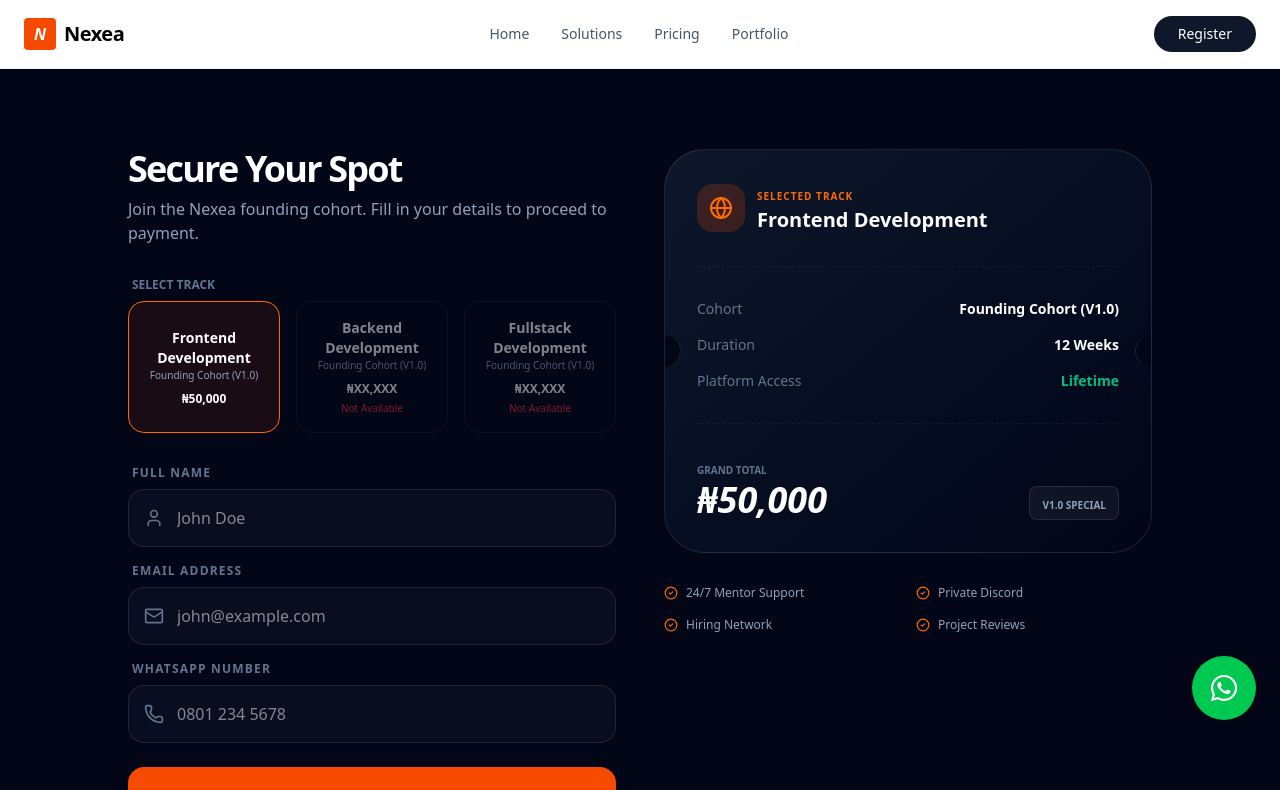
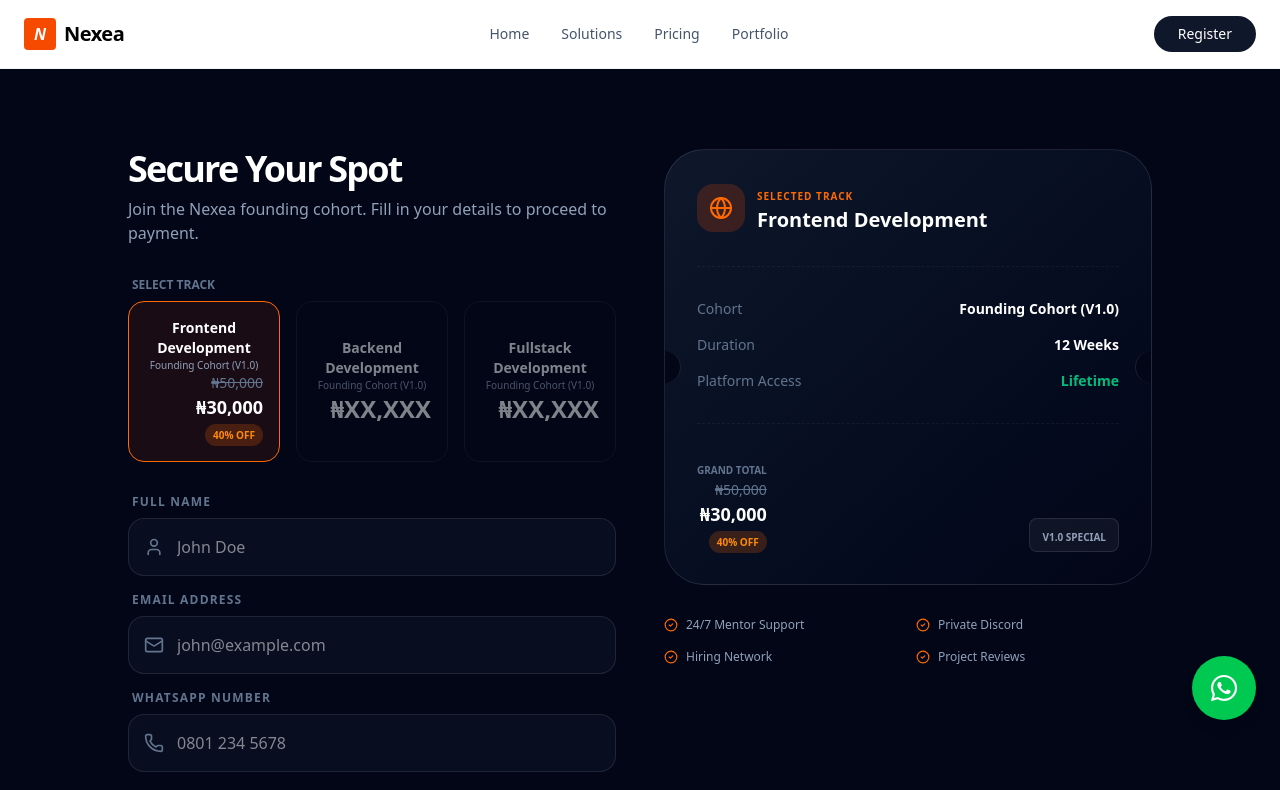
Before and after one commit to Nexeahub/nexea, a Next.js app: page /register in a window 1280 px wide. Shown: the top 790 px of the page. Built offline with nearby package versions, Linux system fonts and the light colour scheme.

Commit message:
Refactor pricing logic to include discounts and update sitemap last modified dates

```diff
--- a/app/api/checkout/route.js
+++ b/app/api/checkout/route.js
@@ -7,10 +7,8 @@
   try {
     const body = await req.json();
 
-    // Connect to MongoDB
     await connectDB();
 
-    // Ensure track info exists
     if (!body.track || !body.track.price || !body.track.name) {
       return NextResponse.json(
         { error: "Track information is missing or incomplete" },
@@ -18,8 +16,12 @@
       );
     }
 
-    // Convert amount to kobo
-    const amount = body.track.price * 100;
+    const discount = body.track.discount || 0;
+
+    const discountedPrice = body.track.price - body.track.price * discount;
+
+    // Convert to kobo
+    const amount = Math.round(discountedPrice * 100);
 
     // Save user registration in MongoDB
     const registration = await RegistrationSchema.create({
@@ -31,10 +33,10 @@
       paymentReference: "",
     });
 
-    // 2. Use the generated MongoDB ID as the reference
+    // Use the generated MongoDB ID as the reference
     const refId = registration._id.toString();
 
-    // 3. Update the document with that reference
+    // Update the document with that reference
     registration.paymentReference = refId;
     await registration.save();
 
--- a/app/components/PricingSection.jsx
+++ b/app/components/PricingSection.jsx
@@ -10,7 +10,8 @@
     title: "Frontend Development",
     id: "frontend",
     status: "active",
-    price: "₦50,000",
+    price: 50000,
+    discount: 0.4,
     color: "blue",
     icon: <Globe className="text-blue-500" />,
     description:
@@ -79,6 +80,10 @@
   },
 ];
 
+const formatCurrency = (amount) => `₦${amount.toLocaleString()}`;
+
+const getDiscountedPrice = (price, discount) => price - price * discount;
+
 export default function PricingSection() {
   return (
     <section
@@ -135,9 +140,36 @@
                   >
                     {track.icon}
                   </div>
-                  <span className="text-2xl font-black text-white">
+                  {/* <span className="text-2xl font-black text-white">
                     {track.price}
-                  </span>
+                  </span> */}
+
+                  <div className="text-right">
+                    {track.discount ? (
+                      <>
+                        {/* Old Price */}
+                        <p className="text-sm text-slate-500 line-through">
+                          {formatCurrency(track.price)}
+                        </p>
+
+                        {/* New Price */}
+                        <p className="text-2xl font-black text-white">
+                          {formatCurrency(
+                            getDiscountedPrice(track.price, track.discount),
+                          )}
+                        </p>
+
+                        {/* Discount Badge */}
+                        <span className="text-[10px] font-bold bg-orange-500/20 text-orange-400 px-2 py-1 rounded-full">
+                          {track.discount * 100}% OFF
+                        </span>
+                      </>
+                    ) : (
+                      <p className="text-2xl font-black text-white">
+                        {formatCurrency(track.price)}
+                      </p>
+                    )}
+                  </div>
                 </div>
 
                 <h3 className="text-2xl font-bold text-white mb-2">
--- a/app/register/component/RegisterComponent.jsx
+++ b/app/register/component/RegisterComponent.jsx
@@ -22,30 +22,31 @@
   });
   const [errors, setErrors] = useState({});
 
-  // Hardcoded Track Data
   const tracks = [
     {
       name: "Frontend Development",
       cohort: "Founding Cohort (V1.0)",
       price: 50000,
-      currency: "₦",
+      discount: 0.4,
       selectable: true,
     },
     {
       name: "Backend Development",
       cohort: "Founding Cohort (V1.0)",
       price: "XX,XXX",
-      currency: "₦",
       selectable: false,
     },
     {
       name: "Fullstack Development",
       cohort: "Founding Cohort (V1.0)",
       price: "XX,XXX",
-      currency: "₦",
       selectable: false,
     },
   ];
+
+  const formatCurrency = (amount) => `₦${amount.toLocaleString()}`;
+
+  const getDiscountedPrice = (price, discount) => price - price * discount;
 
   const [selectedTrack, setSelectedTrack] = useState(tracks[0]);
 
@@ -67,8 +68,6 @@
     if (!validate()) return;
 
     setLoading(true);
-
-    console.log(formData);
 
     try {
       const res = await fetch("/api/checkout", {
@@ -121,8 +120,6 @@
             </p>
           </div>
 
-          {/*  */}
-
           <div className="space-y-4">
             <label className="text-xs font-bold uppercase text-slate-500 ml-1 mb-2 block">
               Select Track
@@ -142,15 +139,36 @@
                 >
                   <h3 className="font-bold text-sm">{track.name}</h3>
                   <p className="text-[10px] text-slate-400">{track.cohort}</p>
-                  <p className="text-xs font-black mt-2">
-                    {track.currency}
-                    {track.price.toLocaleString()}
-                  </p>
-                  {!track.selectable && (
+
+                  <div className="text-right">
+                    {track.discount ? (
+                      <>
+                        <p className="text-sm text-slate-500 line-through">
+                          {formatCurrency(track.price)}
+                        </p>
+
+                        <p className="text-lg font-black text-white">
+                          {formatCurrency(
+                            getDiscountedPrice(track.price, track.discount),
+                          )}
+                        </p>
+
+                        <span className="text-[10px] font-bold bg-orange-500/20 text-orange-400 px-2 py-1 rounded-full">
+                          {track.discount * 100}% OFF
+                        </span>
+                      </>
+                    ) : (
+                      <p className="text-2xl font-black text-white">
+                        {formatCurrency(track.price)}
+                      </p>
+                    )}
+                  </div>
+
+                  {/* {!track.selectable && (
                     <span className="text-[10px] text-red-500 mt-1 block">
                       Not Available
                     </span>
-                  )}
+                  )} */}
                 </button>
               ))}
             </div>
@@ -297,10 +315,37 @@
                 <span className="text-[10px] font-black text-slate-500 uppercase">
                   Grand Total
                 </span>
-                <p className="text-4xl font-black italic">
+                {/* <p className="text-4xl font-black italic">
                   {selectedTrack.currency}
                   {selectedTrack.price.toLocaleString()}
-                </p>
+                </p> */}
+
+                <div className="text-right">
+                  {selectedTrack.discount ? (
+                    <>
+                      <p className="text-sm text-slate-500 line-through">
+                        {formatCurrency(selectedTrack.price)}
+                      </p>
+
+                      <p className="text-lg font-black text-white">
+                        {formatCurrency(
+                          getDiscountedPrice(
+                            selectedTrack.price,
+                            selectedTrack.discount,
+                          ),
+                        )}
+                      </p>
+
+                      <span className="text-[10px] font-bold bg-orange-500/20 text-orange-400 px-2 py-1 rounded-full">
+                        {selectedTrack.discount * 100}% OFF
+                      </span>
+                    </>
+                  ) : (
+                    <p className="text-2xl font-black text-white">
+                      {formatCurrency(selectedTrack.price)}
+                    </p>
+                  )}
+                </div>
               </div>
               <div className="bg-white/5 px-3 py-1 rounded-lg border border-white/10">
                 <span className="text-[10px] font-bold text-slate-400">
```
Also changed, not shown: 1 other file (tests, documents, lock files or other folders).
